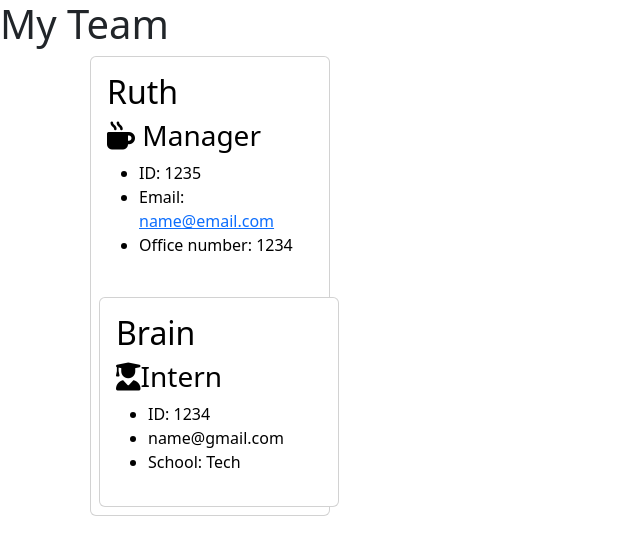
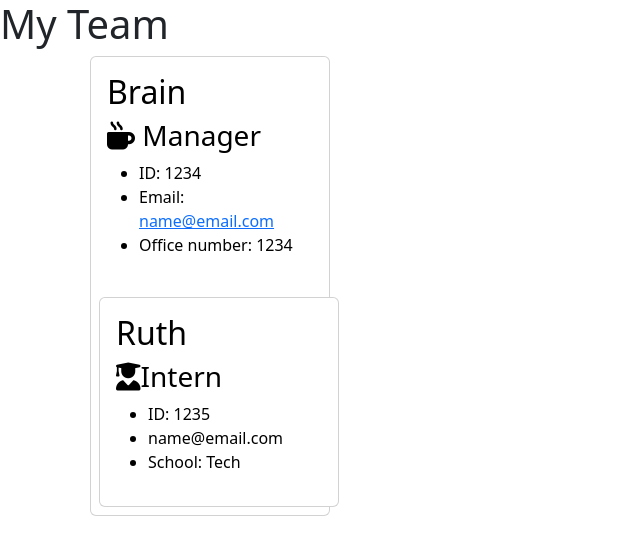
Before and after one commit to leighasteele/team-profile-generator, a website: page dist/team.html in a window 1280 px wide. Shown: the whole page, without its empty margins (0-640 px from the left). Drawn offline with nearby package versions, Linux system fonts and the light colour scheme.

Commit message:
finished README

```diff
--- a/dist/team.html
+++ b/dist/team.html
@@ -16,13 +16,12 @@
         </header>
         <main>
 
-            <div class="jumbotron jumbotron-fluid">
-                <div class="container">
-
-        <div class = "card col-8 m-2" style = "width: 15rem;">
+    <div class="jumbotron jumbotron-fluid">
+    <div class="container">
+        <div class = "card col-4 m-2" style = "width: 15rem;">
             <div class = "card-body">
             <div class = "card-title">
-                <h2>Ruth</h2>
+                <h2>Brain</h2>
                 <h3>
                     <i class="fas fa-mug-hot mr-2"></i> Manager
                 </h3>
@@ -30,7 +29,7 @@
             <div class = "card-text">
                 <ul>
                     <li>
-                        ID: 1235
+                        ID: 1234
                     </li>
                     <li>
                         Email: <a href="mailto:name@email.com">name@email.com</a>
@@ -45,15 +44,15 @@
         <div class = "card col-4 m-2" style = "width: 15rem;">
         <div class = "card-body">
             <div class = "card-title">
-        <h2>Brain</h2>
+        <h2>Ruth</h2>
         <h3>
             <i class="fas fa-user-graduate mr-2"></i>Intern
         </h3>
     </div>
     <div class = "card-text">
         <ul>
-            <li>ID: 1234</li>
-            <li>name@gmail.com</a></li>
+            <li>ID: 1235</li>
+            <li>name@email.com</a></li>
             <li>School: Tech</li>
         </ul>
     </div>
```
Also changed, not shown: README.md, product.png (added), terminal.png (added).
